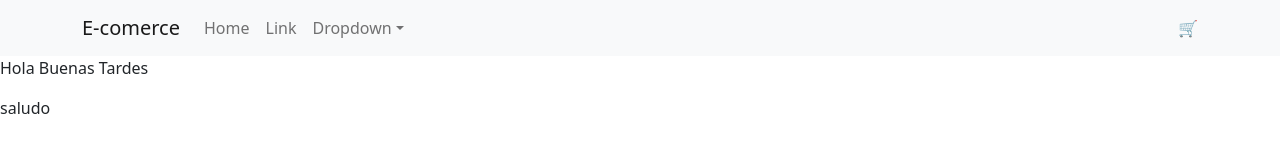
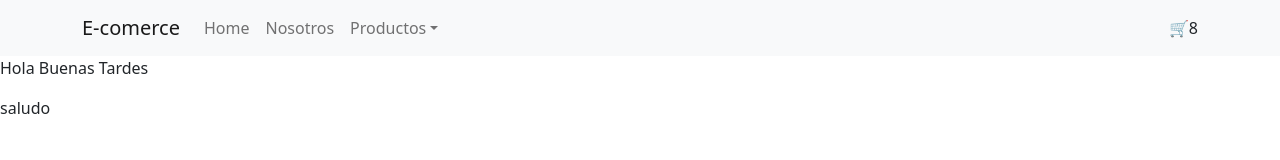
Before and after one commit to JoniMonte/PrimerAppReact, a React (Create React App) app: page / in a window 1280 px wide. Shown: the top 160 px of the page. Built offline with nearby package versions, Linux system fonts and the light colour scheme.

Commit message:
arreglo de cartwidget

```diff
--- a/src/componentes/CartWidget.jsx
+++ b/src/componentes/CartWidget.jsx
@@ -1,9 +1,10 @@
 import React from 'react'
 
-const CartWidget = () => {
+const CartWidget = ({ counter}) => {
   return (
       <div>
-          🛒
+          <span>🛒</span>
+          <span>{counter }</span>
     </div>
   )
 }
--- a/src/componentes/NavReact.jsx
+++ b/src/componentes/NavReact.jsx
@@ -13,20 +13,16 @@ function NavReact() {
         <Navbar.Collapse id="basic-navbar-nav">
           <Nav className="me-auto">
             <Nav.Link href="#home">Home</Nav.Link>
-            <Nav.Link href="#link">Link</Nav.Link>
-            <NavDropdown title="Dropdown" id="basic-nav-dropdown">
-              <NavDropdown.Item href="#action/3.1">Action</NavDropdown.Item>
-              <NavDropdown.Item href="#action/3.2">
-                Another action
-              </NavDropdown.Item>
-              <NavDropdown.Item href="#action/3.3">Something</NavDropdown.Item>
+            <Nav.Link href="#link">Nosotros</Nav.Link>
+            <NavDropdown title="Productos" id="basic-nav-dropdown">
+              <NavDropdown.Item href="#action/3.1">Productos 1</NavDropdown.Item>
+              <NavDropdown.Item href="#action/3.2">Productos 2</NavDropdown.Item>
+              <NavDropdown.Item href="#action/3.3">Productos 3</NavDropdown.Item>
               <NavDropdown.Divider />
-              <NavDropdown.Item href="#action/3.4">
-                Separated link
-              </NavDropdown.Item>
+              <NavDropdown.Item href="#action/3.4">Contacto</NavDropdown.Item>
             </NavDropdown>
                   </Nav>
-                  <CartWidget counter={8}/>
+                  <CartWidget counter={ 8 } />
         </Navbar.Collapse>
       </Container>
     </Navbar>
```
